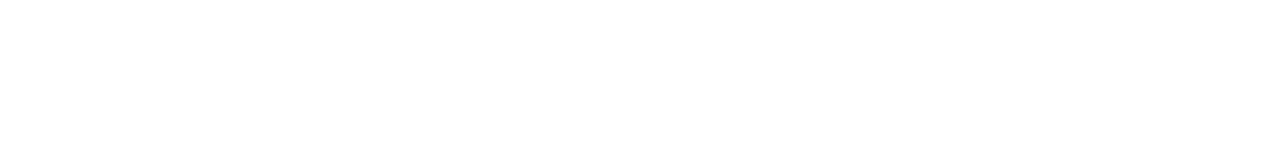
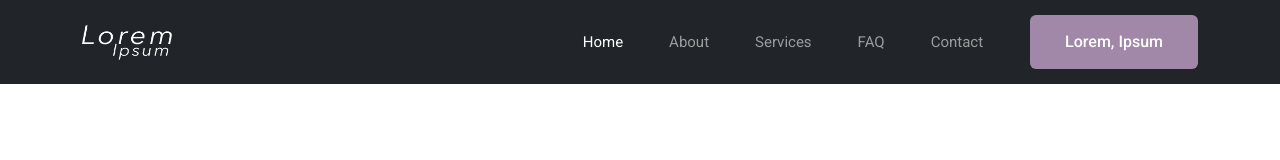
Before and after one commit to DRACKSBOYVEVO/Dev-Test, a plain HTML site: page Index.html in a window 1280 px wide. Drawn offline with Linux system fonts and the light colour scheme.

Commit message:
Adding header

```diff
--- a/Assets/css/style.css
+++ b/Assets/css/style.css
@@ -0,0 +1,60 @@
+/* =========FONTS BASE========= */
+@import url('https://fonts.googleapis.com/css2?family=Roboto:wght@300;400;500;700&display=swap');
+
+* {
+    font-family: 'Roboto', sans-serif;
+}
+
+:root{
+    --color-black: rgb(24, 24, 24);
+    --color-white: #fff;
+    --color-purple: #A288A8;
+    --color-purple-dark: #845c8d;
+}
+
+/* ==========Styles NavBar start========== */
+.navbar {
+    background-color: var(--color-black) !important;
+    padding: 15px 0 !important;
+}
+.navbar .nav-item{
+    margin: 0 !important;
+    padding: 0 !important;
+}
+.navbar .nav-item .nav-link{
+    font-size: 15px;
+    font-weight: 400;
+    color: var(--color-white);
+    margin: 0 15px;
+    padding: 0;
+    transition: all .4s ease-in-out;
+}
+
+.navbar .nav-item .nav-link:hover{
+    color: var(--color-purple);
+}
+
+.navbar .main-btn {
+    cursor: pointer;
+    background: var(--color-purple);
+    text-decoration: none;
+    color: var(--color-white);
+    font-size: 16px;
+    font-weight: 500;
+    padding: 15px 35px;
+    border-radius: 6px;
+    display: inline-block;
+    transition: all .4s ease-in-out;
+    margin-left: 24px;
+}
+.navbar .main-btn:hover{
+    background: var(--color-purple-dark);
+}
+/* ==========Styles NavBar stop========== */
+
+
+
+.logo {
+    width: 90px;
+    height: 35px;
+}
--- a/Index.html
+++ b/Index.html
@@ -14,6 +14,35 @@
     <link rel="stylesheet" href="https://cdnjs.cloudflare.com/ajax/libs/font-awesome/6.0.0-beta3/css/all.min.css">
 </head>
 <body>
-
+    <!-- Navbar start -->
+    <nav class="navbar navbar-expand-lg navbar-dark bg-dark">
+        <div class="container">
+          <a class="navbar-brand" href="#"><img class="logo" src="Assets/images/logo.png"></a>
+          <button class="navbar-toggler" type="button" data-bs-toggle="collapse" data-bs-target="#navbarNav" aria-controls="navbarNav" aria-expanded="false" aria-label="Toggle navigation">
+            <span class="navbar-toggler-icon"></span>
+          </button>
+          <div class="collapse navbar-collapse" id="navbarNav">
+            <ul class="navbar-nav ms-auto">
+              <li class="nav-item">
+                <a class="nav-link active" aria-current="page" href="#">Home</a>
+              </li>
+              <li class="nav-item">
+                <a class="nav-link" href="#">About</a>
+              </li>
+              <li class="nav-item">
+                <a class="nav-link" href="#">Services</a>
+              </li>
+              <li class="nav-item">
+                <a class="nav-link" href="#">FAQ</a>
+              </li>
+              <li class="nav-item">
+                <a class="nav-link" href="#">Contact</a>
+              </li>
+            </ul>
+            <a href="#" class="main-btn">Lorem, Ipsum</a>
+          </div>
+        </div>
+      </nav>
+    <!-- Navbar stop -->
 </body>
 </html>
```
